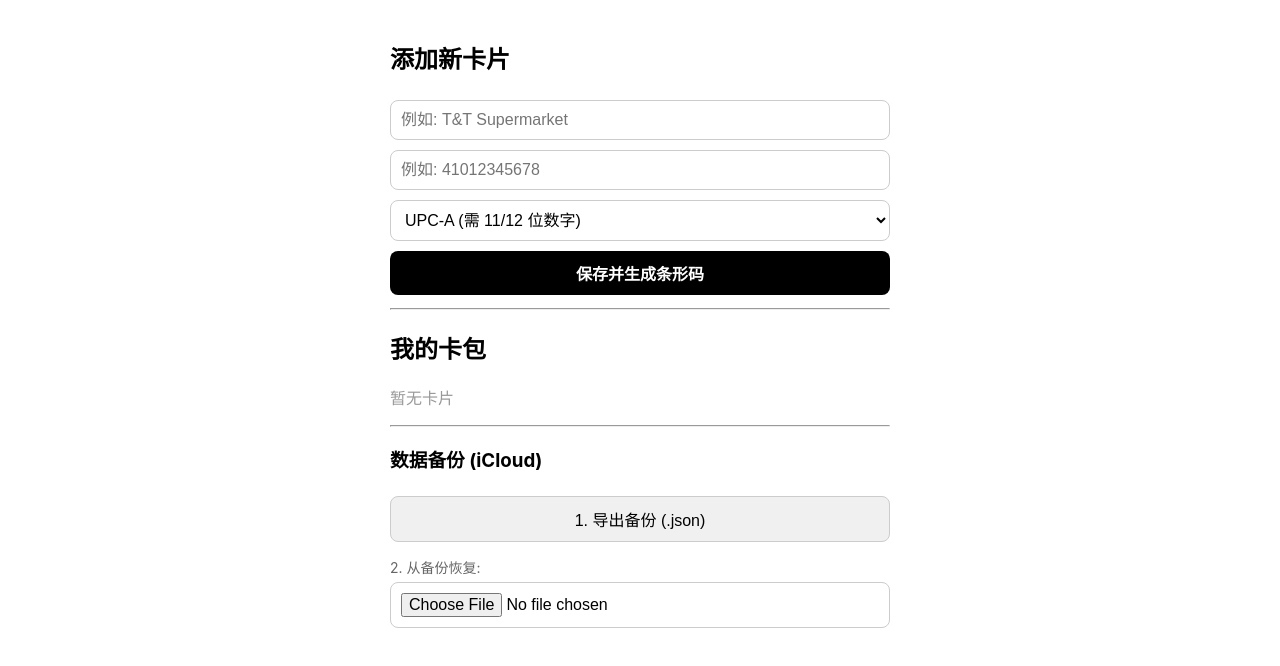
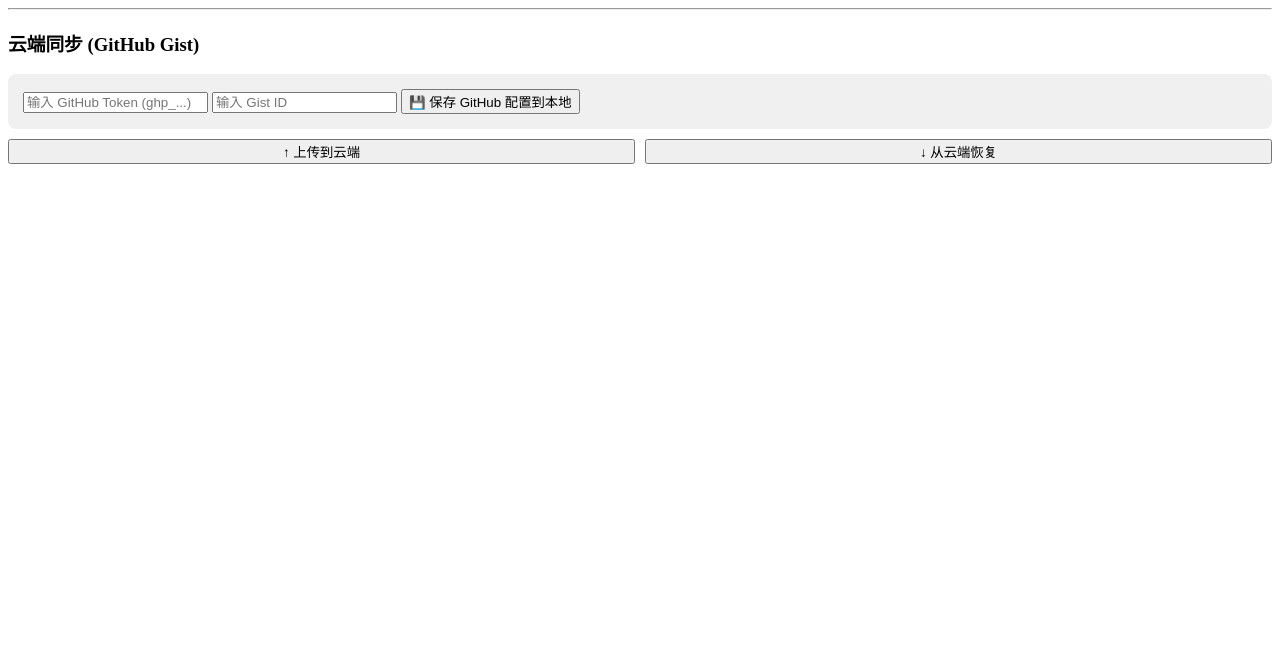
Before and after one commit to bcalmkid/Card-wallet, a plain HTML site: page index.html in a window 1280 px wide. Drawn offline with Linux system fonts and the light colour scheme.

Commit message:
Update index.html

```diff
--- a/index.html
+++ b/index.html
@@ -1,171 +1,98 @@
-<!DOCTYPE html>
-<html lang="zh">
-<head>
-    <meta charset="UTF-8">
-    <meta name="viewport" content="width=device-width, initial-scale=1.0, maximum-scale=1.0, user-scalable=no">
-    <title>Card Wallet - 多格式版</title>
-    <script src="https://cdn.jsdelivr.net/npm/jsbarcode@3.11.5/dist/JsBarcode.all.min.js"></script>
-    <style>
-        body { font-family: -apple-system, sans-serif; padding: 20px; max-width: 500px; margin: 0 auto; }
-        input, select, button { padding: 10px; margin: 5px 0; border-radius: 8px; border: 1px solid #ccc; width: 100%; box-sizing: border-box; font-size: 16px; background: white; }
-        .primary { background: #000; color: #fff; border: none; font-weight: bold; }
-        .secondary { background: #f0f0f0; }
-        .card-item { background: #f9f9f9; padding: 15px; margin-top: 10px; border-radius: 8px; border: 1px solid #ddd; display: flex; justify-content: space-between; align-items: center; }
-        .render-btn { width: auto; background: #007aff; color: white; border: none; padding: 8px 15px; }
-        #barcode-container { text-align: center; margin: 20px 0; display: none; }
-    </style>
-</head>
-<body>
+    <hr>
 
-    <h2>添加新卡片</h2>
-    <input type="text" id="cardName" placeholder="例如: T&T Supermarket" />
-    <input type="number" id="cardNumber" placeholder="例如: 41012345678" />
-
-    <!-- 新增：格式选择下拉菜单 -->
-    <select id="cardFormat">
-        <option value="UPC">UPC-A (需 11/12 位数字)</option>
-        <option value="CODE128">Code 128 (通用，支持任意长度)</option>
-        <option value="EAN13">EAN 13 (需 12/13 位数字)</option>
-        <option value="EAN8">EAN 8 (需 7/8 位数字)</option>
-        <option value="CODE39">Code 39</option>
-    </select>
-
-    <button class="primary" onclick="addAndRenderCard()">保存并生成条形码</button>
-
-    <div id="barcode-container">
-        <h3 id="display-name"></h3>
-        <svg id="barcode-canvas"></svg>
+    <h3>云端同步 (GitHub Gist)</h3>
+    <div style="background: #f0f0f0; padding: 15px; border-radius: 8px; margin-bottom: 10px;">
+        <input type="password" id="ghToken" placeholder="输入 GitHub Token (ghp_...)" />
+        <input type="text" id="ghGistId" placeholder="输入 Gist ID" />
+        <button class="primary" onclick="saveGithubSettings()">💾 保存 GitHub 配置到本地</button>
     </div>
 
-    <hr>
-
-    <h2>我的卡包</h2>
-    <div id="card-list"></div>
-
-    <hr>
-
-    <h3>数据备份 (iCloud)</h3>
-    <button class="secondary" onclick="exportCards()">1. 导出备份 (.json)</button>
-    <div style="margin-top: 10px;">
-        <label for="importFile" style="font-size: 14px; color: #666;">2. 从备份恢复:</label>
-        <input type="file" id="importFile" accept=".json" onchange="importCards(event)">
+    <div style="display: flex; gap: 10px;">
+        <button class="secondary" style="flex: 1;" onclick="uploadToGithub()">↑ 上传到云端</button>
+        <button class="secondary" style="flex: 1;" onclick="downloadFromGithub()">↓ 从云端恢复</button>
     </div>
 
     <script>
-        const STORAGE_KEY = 'my_cards_data';
+        // ... (保留你之前的 JS 代码，例如 renderBarcode, addAndRenderCard, updateCardList) ...
 
-        // 接收 format 参数
-        function renderBarcode(name, number, format) {
-            const container = document.getElementById('barcode-container');
-            const nameDisplay = document.getElementById('display-name');
+        // --- GitHub 同步逻辑 ---
+        const GITHUB_CONFIG_KEY = 'github_settings';
 
-            nameDisplay.textContent = `${name} (${format})`;
-            container.style.display = 'block';
+        // 页面加载时自动填入保存的配置
+        function loadGithubSettings() {
+            const settings = JSON.parse(localStorage.getItem(GITHUB_CONFIG_KEY) || '{}');
+            if (settings.token) document.getElementById('ghToken').value = settings.token;
+            if (settings.gistId) document.getElementById('ghGistId').value = settings.gistId;
+        }
+
+        function saveGithubSettings() {
+            const token = document.getElementById('ghToken').value.trim();
+            const gistId = document.getElementById('ghGistId').value.trim();
+            localStorage.setItem(GITHUB_CONFIG_KEY, JSON.stringify({ token, gistId }));
+            alert('GitHub 配置已保存在本地！');
+        }
+
+        async function uploadToGithub() {
+            const settings = JSON.parse(localStorage.getItem(GITHUB_CONFIG_KEY) || '{}');
+            if (!settings.token || !settings.gistId) return alert('请先填写并保存 GitHub 配置');
+
+            const localData = localStorage.getItem(STORAGE_KEY) || '[]';
 
             try {
-                // 根据传入的格式动态渲染
-                JsBarcode("#barcode-canvas", number, {
-                    format: format,
-                    lineColor: "#000",
-                    width: 2.5,
-                    height: 100,
-                    displayValue: true,
-                    fontSize: 20
+                const response = await fetch(`https://api.github.com/gists/${settings.gistId}`, {
+                    method: 'PATCH',
+                    headers: {
+                        'Authorization': `Bearer ${settings.token}`,
+                        'Accept': 'application/vnd.github.v3+json',
+                        'Content-Type': 'application/json'
+                    },
+                    body: JSON.stringify({
+                        files: {
+                            'cards.json': { content: localData }
+                        }
+                    })
                 });
+
+                if (response.ok) {
+                    alert('上传成功！数据已备份至 GitHub。');
+                } else {
+                    alert('上传失败，请检查 Token 或 Gist ID 是否正确。');
+                }
             } catch (e) {
-                // 捕获不符合特定格式长度要求的错误
-                alert(`无法生成 ${format} 格式的条形码。\n请检查卡号长度是否符合该格式的要求，或者改用通用的 Code 128 格式。`);
-                container.style.display = 'none';
+                alert('网络错误：' + e.message);
             }
         }
 
-        function addAndRenderCard() {
-            const nameInput = document.getElementById('cardName');
-            const numberInput = document.getElementById('cardNumber');
-            const formatInput = document.getElementById('cardFormat'); // 获取格式
+        async function downloadFromGithub() {
+            const settings = JSON.parse(localStorage.getItem(GITHUB_CONFIG_KEY) || '{}');
+            if (!settings.token || !settings.gistId) return alert('请先填写并保存 GitHub 配置');
 
-            const name = nameInput.value.trim();
-            const number = numberInput.value.trim();
-            const format = formatInput.value;
+            try {
+                const response = await fetch(`https://api.github.com/gists/${settings.gistId}`, {
+                    method: 'GET',
+                    headers: {
+                        'Authorization': `Bearer ${settings.token}`,
+                        'Accept': 'application/vnd.github.v3+json'
+                    }
+                });
 
-            if (!name || !number) {
-                alert("请输入卡片名称和卡号！");
-                return;
+                if (response.ok) {
+                    const data = await response.json();
+                    const cloudContent = data.files['cards.json'].content;
+
+                    // 覆写本地数据并刷新
+                    localStorage.setItem(STORAGE_KEY, cloudContent);
+                    updateCardList();
+                    alert('恢复成功！已从 GitHub 拉取最新数据。');
+                } else {
+                    alert('下载失败，请检查 Token 或 Gist ID 是否正确。');
+                }
+            } catch (e) {
+                alert('网络错误：' + e.message);
             }
-
-            const cards = JSON.parse(localStorage.getItem(STORAGE_KEY) || '[]');
-            // 保存时包含选中的格式
-            cards.push({ name: name, number: number, format: format });
-            localStorage.setItem(STORAGE_KEY, JSON.stringify(cards));
-
-            nameInput.value = '';
-            numberInput.value = '';
-
-            updateCardList();
-            renderBarcode(name, number, format);
         }
 
-        function updateCardList() {
-            const cards = JSON.parse(localStorage.getItem(STORAGE_KEY) || '[]');
-            const listDiv = document.getElementById('card-list');
-            listDiv.innerHTML = '';
-
-            if (cards.length === 0) {
-                listDiv.innerHTML = '<p style="color: #999;">暂无卡片</p>';
-                return;
-            }
-
-            cards.forEach(card => {
-                // 确保旧数据（没有 format 字段的）默认使用 CODE128
-                const cardFormat = card.format || 'CODE128';
-                const item = document.createElement('div');
-                item.className = 'card-item';
-                item.innerHTML = `
-                    <div>
-                        <strong>${card.name}</strong><br>
-                        <small style="color: #666;">${card.number} <span style="background:#eee;padding:2px 5px;border-radius:4px;font-size:10px;">${cardFormat}</span></small>
-                    </div>
-                    <button class="render-btn" onclick="renderBarcode('${card.name}', '${card.number}', '${cardFormat}')">显示</button>
-                `;
-                listDiv.appendChild(item);
-            });
-        }
-
-        // 备份与恢复功能保持不变
-        function exportCards() {
-            const data = localStorage.getItem(STORAGE_KEY) || '[]';
-            const blob = new Blob([data], { type: 'application/json' });
-            const url = URL.createObjectURL(blob);
-            const a = document.createElement('a');
-            a.href = url;
-            a.download = 'my_cards_backup.json';
-            document.body.appendChild(a);
-            a.click();
-            document.body.removeChild(a);
-            URL.revokeObjectURL(url);
-        }
-
-        function importCards(event) {
-            const file = event.target.files[0];
-            if (!file) return;
-            const reader = new FileReader();
-            reader.onload = function(e) {
-                try {
-                    const importedData = JSON.parse(e.target.result);
-                    if (Array.isArray(importedData)) {
-                        localStorage.setItem(STORAGE_KEY, JSON.stringify(importedData));
-                        updateCardList();
-                        alert('恢复成功！');
-                    }
-                } catch (err) {
-                    alert('解析失败，请确保选择了正确的 JSON 文件。');
-                }
-                event.target.value = '';
-            };
-            reader.readAsText(file);
-        }
-
-        updateCardList();
+        // 初始化
+        loadGithubSettings();
+        // updateCardList(); // 确保保留之前的初始化调用
     </script>
-</body>
-</html>
```
